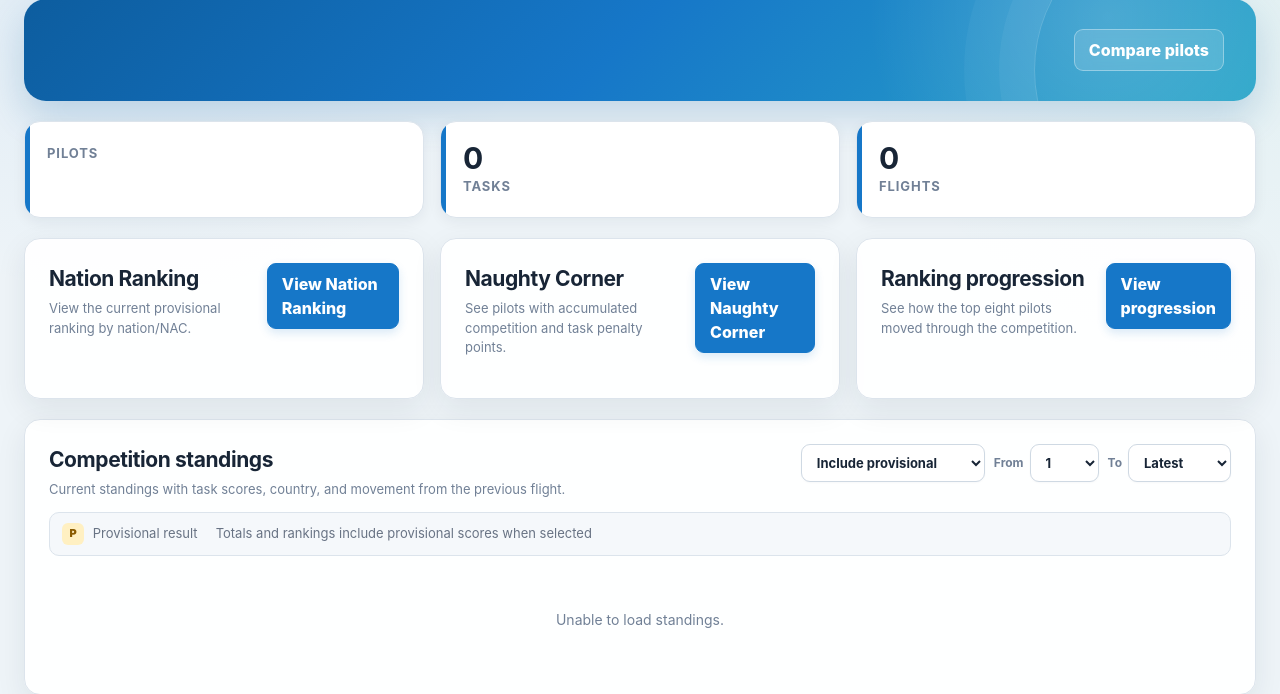
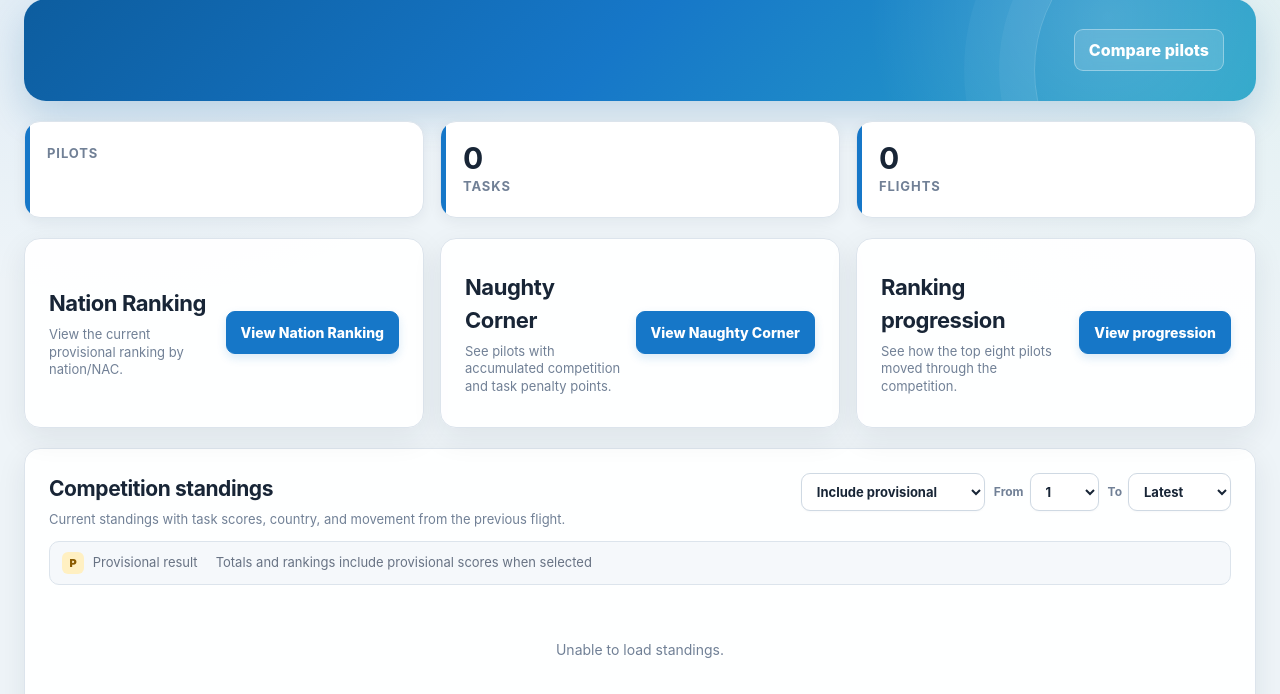
Before and after one commit to Jimmy-thom/balloon-competition-results, a Flask app: template templates/event.html in a window 1280 px wide. Shown: the part 81-775 px from the top of the page. Run offline with Flask 3, Linux system fonts and the light colour scheme; the template is opened without the code that fills it, so the values that code supplies are empty.

Commit message:
Update event.html

```diff
--- a/templates/event.html
+++ b/templates/event.html
@@ -117,6 +117,26 @@
 }
 .feature-card .section-head{
   height:100%;
+  align-items:center;
+  gap:14px;
+}
+.feature-card .section-head > div:first-child{
+  min-width:0;
+}
+.feature-card h2{
+  font-size:22px;
+  margin-bottom:6px;
+}
+.feature-card p{
+  font-size:14px;
+  line-height:1.35;
+  margin-bottom:0;
+}
+.feature-card .button{
+  flex:0 0 auto;
+  white-space:nowrap;
+  padding:10px 14px;
+  font-size:14px;
 }
 @media (max-width:800px){
   .feature-grid{grid-template-columns:1fr;}
```
